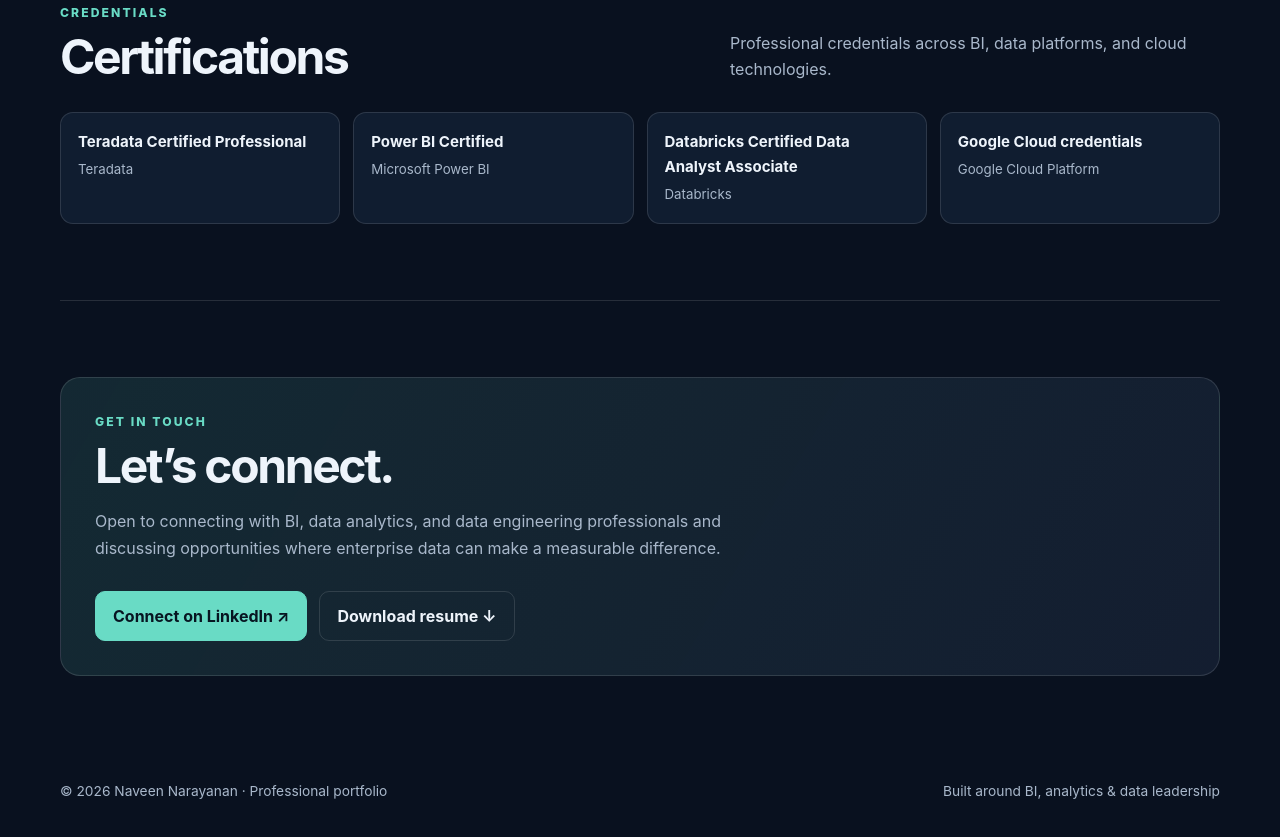
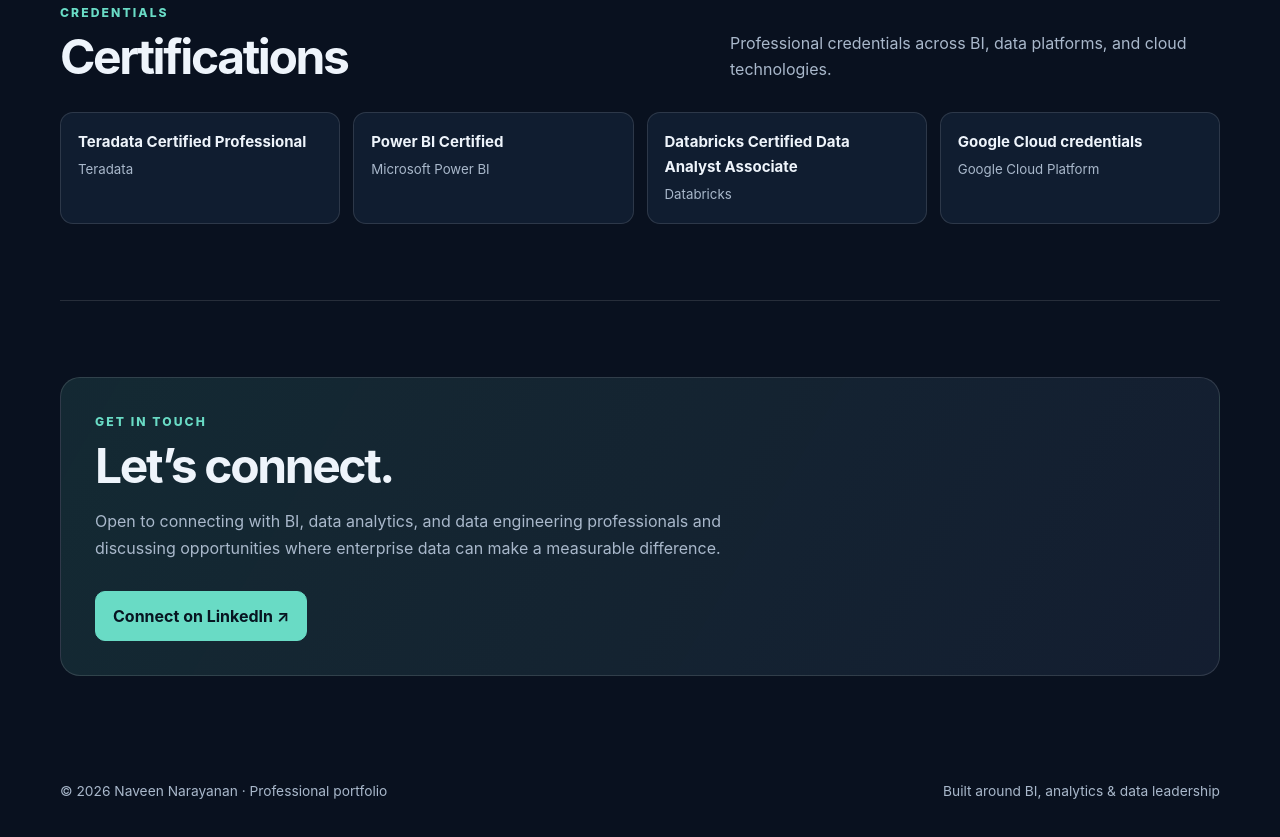
Before and after one commit to NaveenVikkiramaNarayanan/naveen-portfolio, a plain HTML site: page index.html in a window 1280 px wide. Shown: the part 5934-6771 px from the top of the page. Drawn offline with Linux system fonts and the light colour scheme.

Commit message:
Add files via upload

```diff
--- a/index.html
+++ b/index.html
@@ -203,7 +203,7 @@ footer{padding:28px 0 40px;color:var(--muted);font-size:.86rem;display:flex;just
     <div class="contact-box">
       <div class="kicker">Get in touch</div><h2>Let’s connect.</h2>
       <p>Open to connecting with BI, data analytics, and data engineering professionals and discussing opportunities where enterprise data can make a measurable difference.</p>
-      <div class="actions"><a class="btn primary" href="https://www.linkedin.com/in/naveen-narayanan-vikkiramanarayanan-b7063763/" target="_blank" rel="noopener">Connect on LinkedIn ↗</a><a class="btn" href="Naveen_Vikkiramanarayanan_Resume.docx" download>Download resume ↓</a></div>
+      <div class="actions"><a class="btn primary" href="https://www.linkedin.com/in/naveen-narayanan-vikkiramanarayanan-b7063763/" target="_blank" rel="noopener">Connect on LinkedIn ↗</a></div>
     </div>
   </section>
 </div>
```
